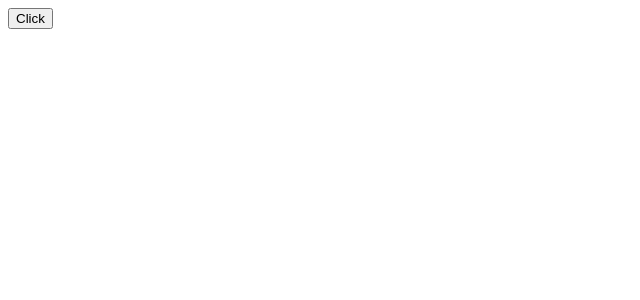
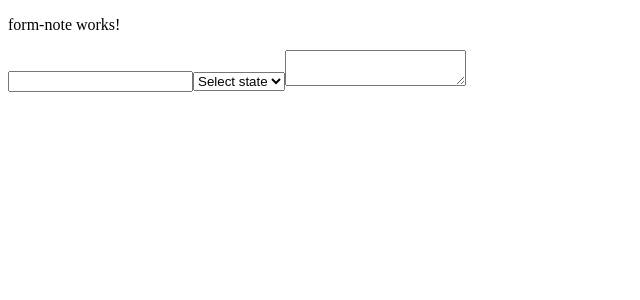
Before and after one commit to PatricioLabra/NotesAPP, an Angular app in the folder frontend/: page / in a window 1280 px wide. Shown: the top 300 px of the page, without its empty margins (0-640 px from the left). Built offline with nearby package versions, Linux system fonts and the light colour scheme.

Commit message:
Se crea el formulario de form-note

```diff
--- a/frontend/src/app/components/app-component/app.component.html
+++ b/frontend/src/app/components/app-component/app.component.html
@@ -1,2 +1,2 @@
 <router-outlet></router-outlet>
-<button (click)="testService()">Click</button>
+<app-form-note></app-form-note>
--- a/frontend/src/app/components/form-note/form-note.component.html
+++ b/frontend/src/app/components/form-note/form-note.component.html
@@ -1 +1,16 @@
 <p>form-note works!</p>
+
+<form>
+<input type="text">
+
+<select >
+  <option value="">Select state</option>
+  <option value="open">Open</option>
+  <option value="in_process">In Process</option>
+  <option value="close">Close</option>
+</select>
+
+<Textarea>
+
+</Textarea>
+</form>
--- a/frontend/src/app/components/form-note/form-note.component.ts
+++ b/frontend/src/app/components/form-note/form-note.component.ts
@@ -1,4 +1,6 @@
 import { Component, OnInit } from '@angular/core';
+
+import { State } from '@models/states';
 
 @Component({
   selector: 'app-form-note',
```
